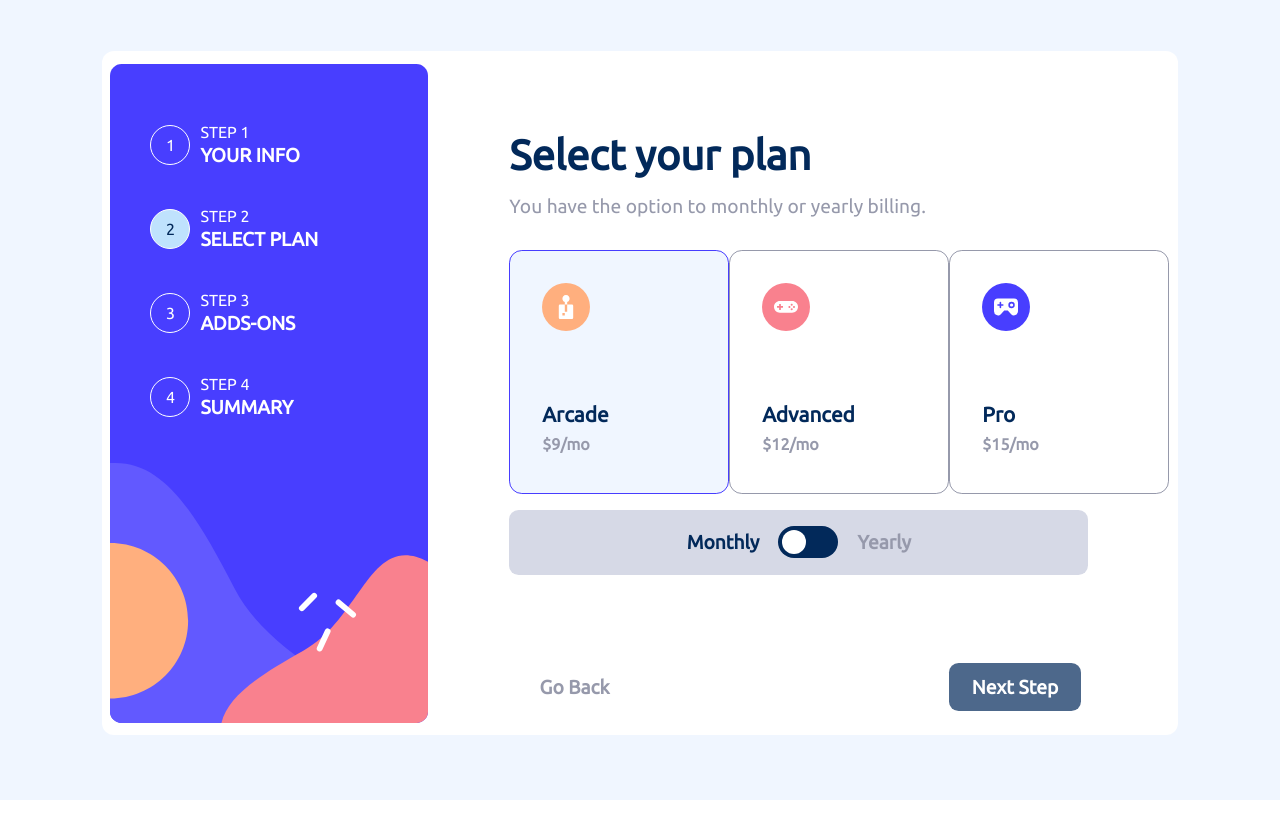
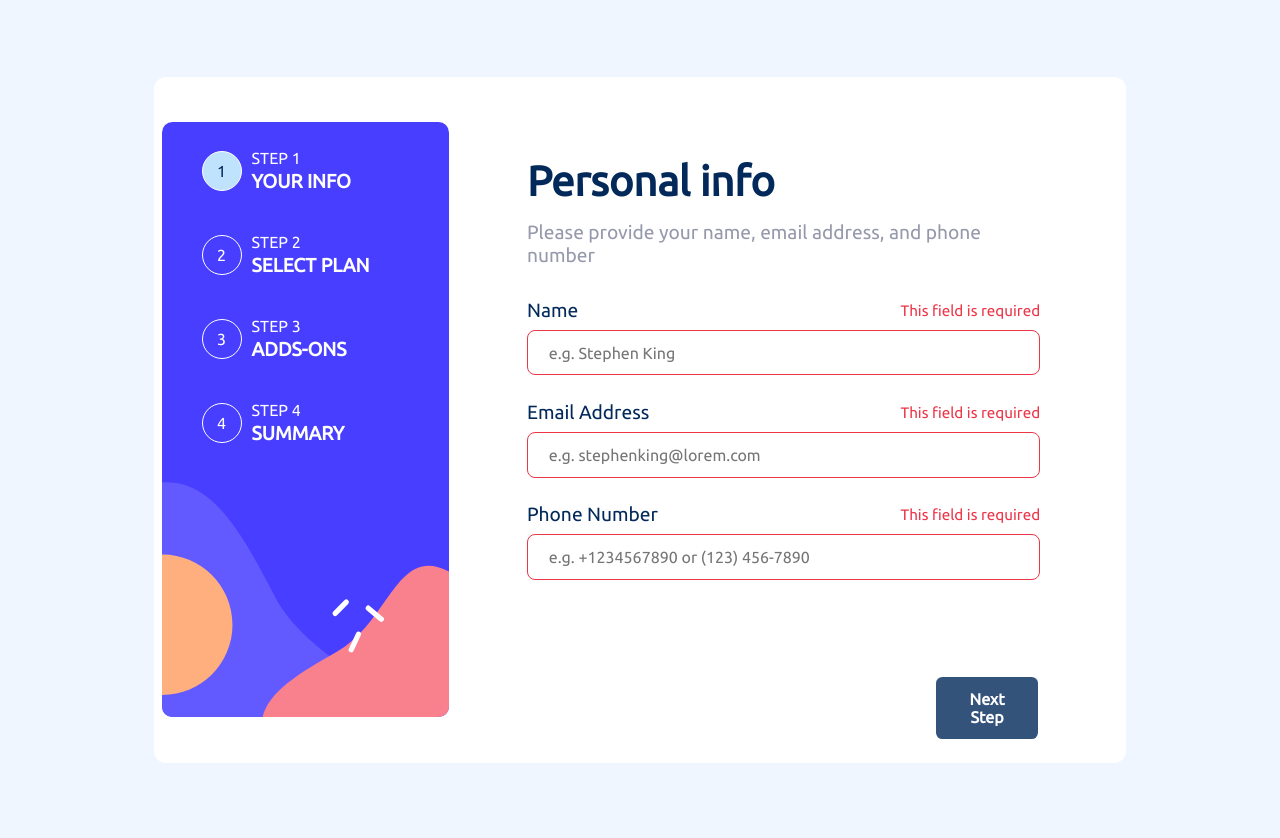
Before and after one commit to BirukAbreham/multi-step-form, a React (Vite) app: page / in a window 1280 px wide. Both pictures are taken after a click on the button "Next Step". Before the commit the page ends 800 px from the top, so only its background shows below. Built offline with nearby package versions, Linux system fonts and the light colour scheme.

Commit message:
Adds form validation with custom implementation

```diff
--- a/src/App.jsx
+++ b/src/App.jsx
@@ -23,14 +23,18 @@ import {
 import arcadeImg from "./assets/images/icon-arcade.svg";
 import advancedImg from "./assets/images/icon-advanced.svg";
 import proImg from "./assets/images/icon-pro.svg";
+import { EMAIL_REGEX, PHONE_REGEX } from "./components/Util";
 
 function App() {
     const [formStep, setFormStep] = useState(1);
 
     const [formData, setFormData] = useState({
         name: "",
+        nameError: "",
         email: "",
+        emailError: "",
         phone: "",
+        phoneError: "",
         isYearlyPlan: false,
         plan: {
             title: "Arcade",
@@ -145,7 +149,62 @@ function App() {
     }
 
     function nextStep() {
-        setFormStep((prevState) => prevState + 1);
+        if (formStep === 1) {
+            if (!formData.name) {
+                setFormData((prevState) => ({
+                    ...prevState,
+                    nameError: "This field is required",
+                }));
+            }
+
+            if (!formData.email) {
+                setFormData((prevState) => ({
+                    ...prevState,
+                    emailError: "This field is required",
+                }));
+            }
+
+            if (!formData.phone) {
+                setFormData((prevState) => ({
+                    ...prevState,
+                    phoneError: "This field is required",
+                }));
+            }
+
+            let IsValidEmail = EMAIL_REGEX.test(formData.email);
+            if (formData.email && !IsValidEmail) {
+                setFormData((prevState) => ({
+                    ...prevState,
+                    emailError: "This email is invalid",
+                }));
+            }
+
+            let IsValidPhone = PHONE_REGEX.test(formData.phone);
+            if (formData.phone && !IsValidPhone) {
+                setFormData((prevState) => ({
+                    ...prevState,
+                    phoneError: "This phone is invalid",
+                }));
+            }
+
+            if (
+                formData.name &&
+                formData.email &&
+                formData.phone &&
+                IsValidEmail &&
+                IsValidPhone
+            ) {
+                setFormData((prevState) => ({
+                    ...prevState,
+                    nameError: "",
+                    emailError: "",
+                    phoneError: "",
+                }));
+                setFormStep((prevState) => prevState + 1);
+            }
+        } else {
+            setFormStep((prevState) => prevState + 1);
+        }
     }
 
     function confirm() {
@@ -328,6 +387,7 @@ function App() {
                             ) : null}
                             {formStep < 4 ? (
                                 <Button
+                                    fSize="1rem"
                                     type="primary"
                                     toRight={formStep === 1}
                                     onClick={nextStep}
@@ -336,7 +396,11 @@ function App() {
                                 </Button>
                             ) : null}
                             {formStep === 4 ? (
-                                <Button type="secondary" onClick={confirm}>
+                                <Button
+                                    fSize="1rem"
+                                    type="secondary"
+                                    onClick={confirm}
+                                >
                                     Confirm
                                 </Button>
                             ) : null}
--- a/src/components/PersonalInfo.jsx
+++ b/src/components/PersonalInfo.jsx
@@ -4,6 +4,8 @@ import {
     Input,
     InputWrapper,
     Label,
+    LabelWrapper,
+    P,
     SubTitle,
     Title,
 } from "../style";
@@ -26,7 +28,22 @@ export function PersonalInfo({
 
             <form>
                 <InputWrapper>
-                    <Label htmlFor="name">Name</Label>
+                    <LabelWrapper>
+                        <Label htmlFor="name">Name</Label>
+                        {formData.nameError ? (
+                            <P
+                                my="0"
+                                lh="normal"
+                                sm_lh="normal"
+                                weight="300"
+                                size="0.95rem"
+                                sm_size="0.8rem"
+                                color="hsl(354, 84%, 57%)"
+                            >
+                                {formData.nameError}
+                            </P>
+                        ) : null}
+                    </LabelWrapper>
                     <Input
                         type="text"
                         id="name"
@@ -34,10 +51,26 @@ export function PersonalInfo({
                         placeholder="e.g. Stephen King"
                         value={formData.name}
                         onChange={onChangeName}
+                        danger={formData.nameError !== ""}
                     />
                 </InputWrapper>
                 <InputWrapper>
-                    <Label htmlFor="email">Email Address</Label>
+                    <LabelWrapper>
+                        <Label htmlFor="email">Email Address</Label>
+                        {formData.emailError ? (
+                            <P
+                                my="0"
+                                lh="normal"
+                                sm_lh="normal"
+                                weight="300"
+                                size="0.95rem"
+                                sm_size="0.8rem"
+                                color="hsl(354, 84%, 57%)"
+                            >
+                                {formData.emailError}
+                            </P>
+                        ) : null}
+                    </LabelWrapper>
                     <Input
                         type="email"
                         id="email"
@@ -45,17 +78,34 @@ export function PersonalInfo({
                         placeholder="e.g. stephenking@lorem.com"
                         value={formData.email}
                         onChange={onChangeEmail}
+                        danger={formData.emailError !== ""}
                     />
                 </InputWrapper>
                 <InputWrapper>
-                    <Label htmlFor="phone">Phone Number</Label>
+                    <LabelWrapper>
+                        <Label htmlFor="phone">Phone Number</Label>
+                        {formData.phoneError ? (
+                            <P
+                                my="0"
+                                lh="normal"
+                                sm_lh="normal"
+                                weight="300"
+                                size="0.95rem"
+                                sm_size="0.8rem"
+                                color="hsl(354, 84%, 57%)"
+                            >
+                                {formData.phoneError}
+                            </P>
+                        ) : null}
+                    </LabelWrapper>
                     <Input
                         type="text"
                         id="phone"
                         name="phone"
-                        placeholder="e.g. +1 234 567 890"
+                        placeholder="e.g. +1234567890 or (123) 456-7890"
                         value={formData.phone}
                         onChange={onChangePhone}
+                        danger={formData.phoneError !== ""}
                     />
                 </InputWrapper>
             </form>
--- /dev/null
+++ b/src/components/Util.jsx
@@ -0,0 +1,5 @@
+export const EMAIL_REGEX =
+    /^(([^<>()[\]\\.,;:\s@\"]+(\.[^<>()[\]\\.,;:\s@\"]+)*)|(\".+\"))@((\[[0-9]{1,3}\.[0-9]{1,3}\.[0-9]{1,3}\.[0-9]{1,3}\])|(([a-zA-Z\-0-9]+\.)+[a-zA-Z]{2,}))$/;
+
+export const PHONE_REGEX =
+    /^[\+]?[(]?[0-9]{3}[)]?[-\s\.]?[0-9]{3}[-\s\.]?[0-9]{4,6}$/;
--- a/src/style/ButtonStyle.jsx
+++ b/src/style/ButtonStyle.jsx
@@ -5,11 +5,11 @@ export const Button = styled("button")`
     outline: none;
     cursor: pointer;
     font-weight: 700;
-    font-size: 1.2rem;
-    border-radius: 0.6rem;
+    border-radius: 0.4rem;
     padding: 0.8rem 1.4rem;
 
-    margin-left: ${(props) => (props.toRight ? "83.2%" : 0)};
+    margin-left: ${(props) => (props.toRight ? "80%" : 0)};
+    font-size: ${(props) => (props.fSize ? props.fSize : "1.2rem")};
 
     color: ${(props) => {
         if (props.type === "primary") {
@@ -38,9 +38,9 @@ export const Button = styled("button")`
 
         background-color: ${(props) => {
             if (props.type === "primary") {
-                return "hsla(213, 96%, 18%, 0.7)";
+                return "hsla(213, 96%, 18%, 0.8)";
             } else if (props.type === "secondary") {
-                return "hsla(243, 100%, 62%, 0.7)";
+                return "hsla(243, 100%, 62%, 0.8)";
             }
             return "hsl(0, 0%, 100%)";
         }};
--- a/src/style/FormStyle.jsx
+++ b/src/style/FormStyle.jsx
@@ -10,9 +10,22 @@ export const InputWrapper = styled("div")`
     justify-content: flex-start;
 `;
 
+export const LabelWrapper = styled("div")`
+    width: 100%;
+    display: flex;
+    padding: unset;
+    flex-direction: row;
+    align-items: center;
+    justify-content: space-between;
+`
+
 export const Label = styled("label")`
     font-size: 1.2rem;
     color: hsl(213, 96%, 18%);
+
+    @media screen and (max-width: 625px) {
+        font-size: 1rem;
+    }
 `;
 
 export const Input = styled("input")`
@@ -20,7 +33,10 @@ export const Input = styled("input")`
     outline: none;
     border-radius: 0.5rem;
     padding: 0.8rem 1.3rem;
-    border: 1px solid hsl(229, 24%, 87%);
+    border: ${(props) =>
+        props.danger
+            ? "1px solid hsl(354, 84%, 57%)"
+            : "1px solid hsl(229, 24%, 87%)"};
 
     &:focus,
     &:hover {
--- a/src/style/LayoutStyle.jsx
+++ b/src/style/LayoutStyle.jsx
@@ -3,7 +3,7 @@ import mbImgSidebar from "../assets/images/bg-sidebar-mobile.svg";
 import dkImgSidebar from "../assets/images/bg-sidebar-desktop.svg";
 
 export const Wrapper = styled("div")`
-    padding: 4% 8%;
+    padding: 6% 12%;
     min-height: 100vh;
     background: hsl(217, 100%, 97%);
 
--- a/src/style/UtilStyle.jsx
+++ b/src/style/UtilStyle.jsx
@@ -40,15 +40,15 @@ export const SubTitle = styled("p")`
 `;
 
 export const P = styled("p")`
-    margin-block: 0.5rem;
-    line-height: 2.2rem;
+    line-height: ${(props) => (props.lh ? props.lh : "2.2rem")};
+    margin-block: ${(props) => (props.my ? props.my : "0.5rem")};
     text-align: ${(props) => (props.align ? props.align : "left")};
     font-weight: ${(props) => (props.weight ? props.weight : "700")};
     font-size: ${(props) => (props.size ? props.size : "1.3rem")};
     color: ${(props) => (props.color ? props.color : "hsl(231, 11%, 63%)")};
 
     @media screen and (max-width: 625px) {
-        line-height: 1.4rem;
+        line-height: ${(props) => (props.sm_lh ? props.sm_lh : "1.4rem")};
         font-size: ${(props) => (props.sm_size ? props.sm_size : "0.9rem")};
     }
 `;
```
